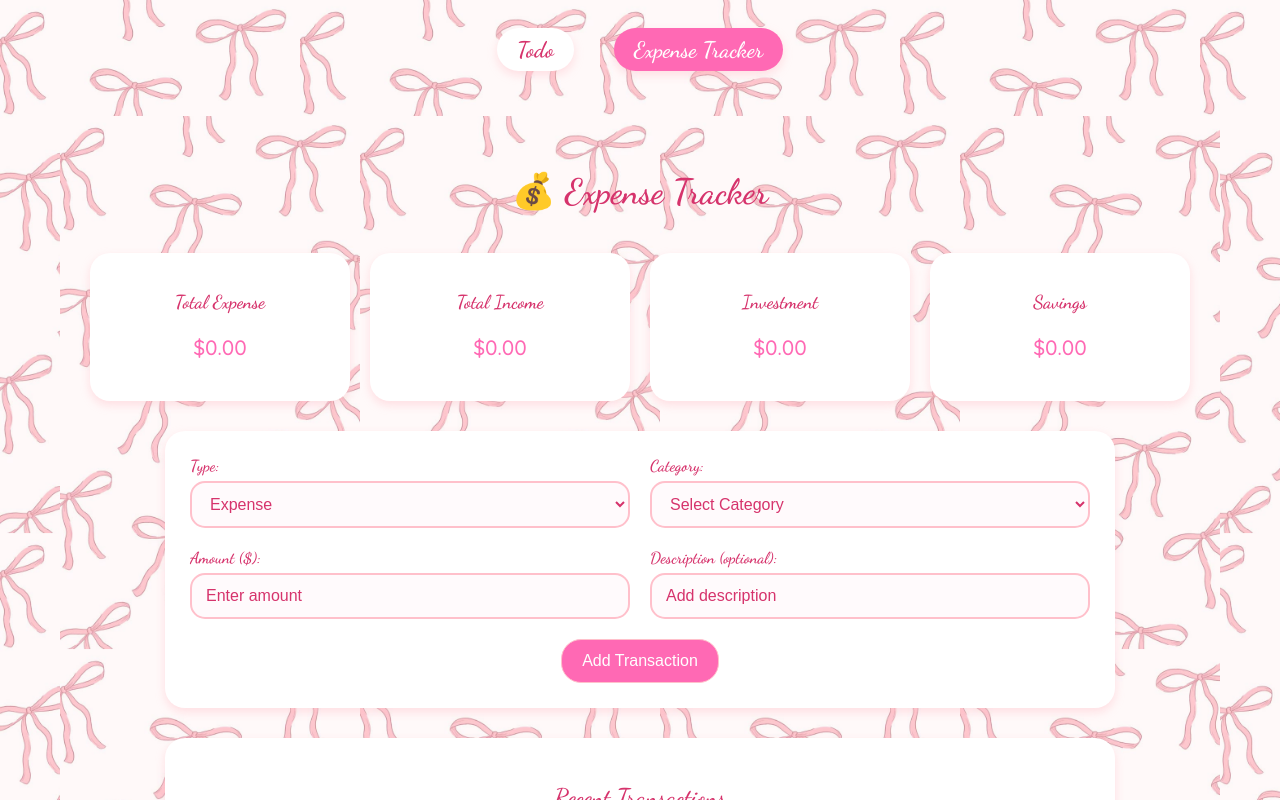
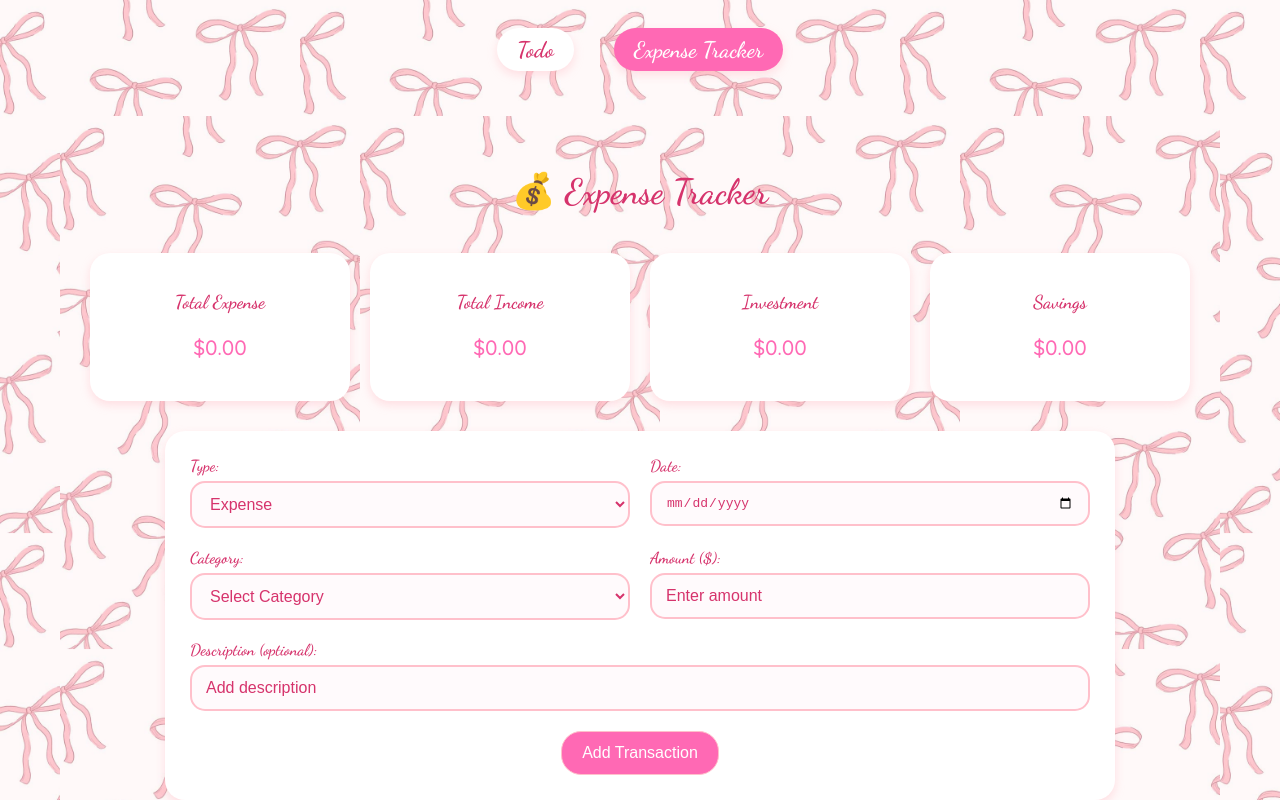
Before and after one commit to Sanam-Shrestha04/react.js-Todo, a React (Vite) app: page /tracker in a window 1280 px wide. Shown: the top 800 px of the page. Built offline with nearby package versions, Linux system fonts and the light colour scheme.

Commit message:
Date Changing Feature Added

```diff
--- a/src/components/ExpenseTracker.jsx
+++ b/src/components/ExpenseTracker.jsx
@@ -14,6 +14,8 @@ const [transactions, setTransactions] = useState(() => {
   const [description, setDescription] = useState('');
   const [editingId, setEditingId] = useState(null);
   const [confirmDeleteId, setConfirmDeleteId] = useState(null);
+  const [date, setDate] = useState('');
+
 
   // Load transactions from localStorage on mount
 // Load transactions from localStorage on mount
@@ -54,15 +56,15 @@ const totalIncome = transactions
       alert('Please fill in all fields');
       return;
     }
-
+const transactionDate = date ? new Date(date) : new Date();
 const transactionData = {
   id: editingId || uuidv4(),
   type,
   category,
   amount: parseFloat(amount),
   description: description || category,
-      date: new Date().toISOString(),
-      formattedDate: new Date().toLocaleDateString('en-US', {
+  date: transactionDate.toISOString(),
+  formattedDate: transactionDate.toLocaleDateString('en-US', {
     year: 'numeric',
     month: 'short',
     day: 'numeric',
@@ -86,6 +88,7 @@ const totalIncome = transactions
     setCategory('');
     setAmount('');
     setDescription('');
+    setDate('');
   };
 
 const handleDelete = (id) => {
@@ -149,6 +152,16 @@ const handleDelete = (id) => {
             <option value="expense">Expense</option>
             <option value="income">Income</option>
           </select>
+        </div>
+
+<div className="form-group">
+  <label>Date:</label>
+  <input
+    type="date"
+    value={date}
+    onChange={(e) => setDate(e.target.value)}
+    max={new Date().toISOString().split("T")[0]} // prevents future dates
+  />
 </div>
 
         <div className="form-group">
```
Lines whose indentation alone changed are shown as unchanged.
